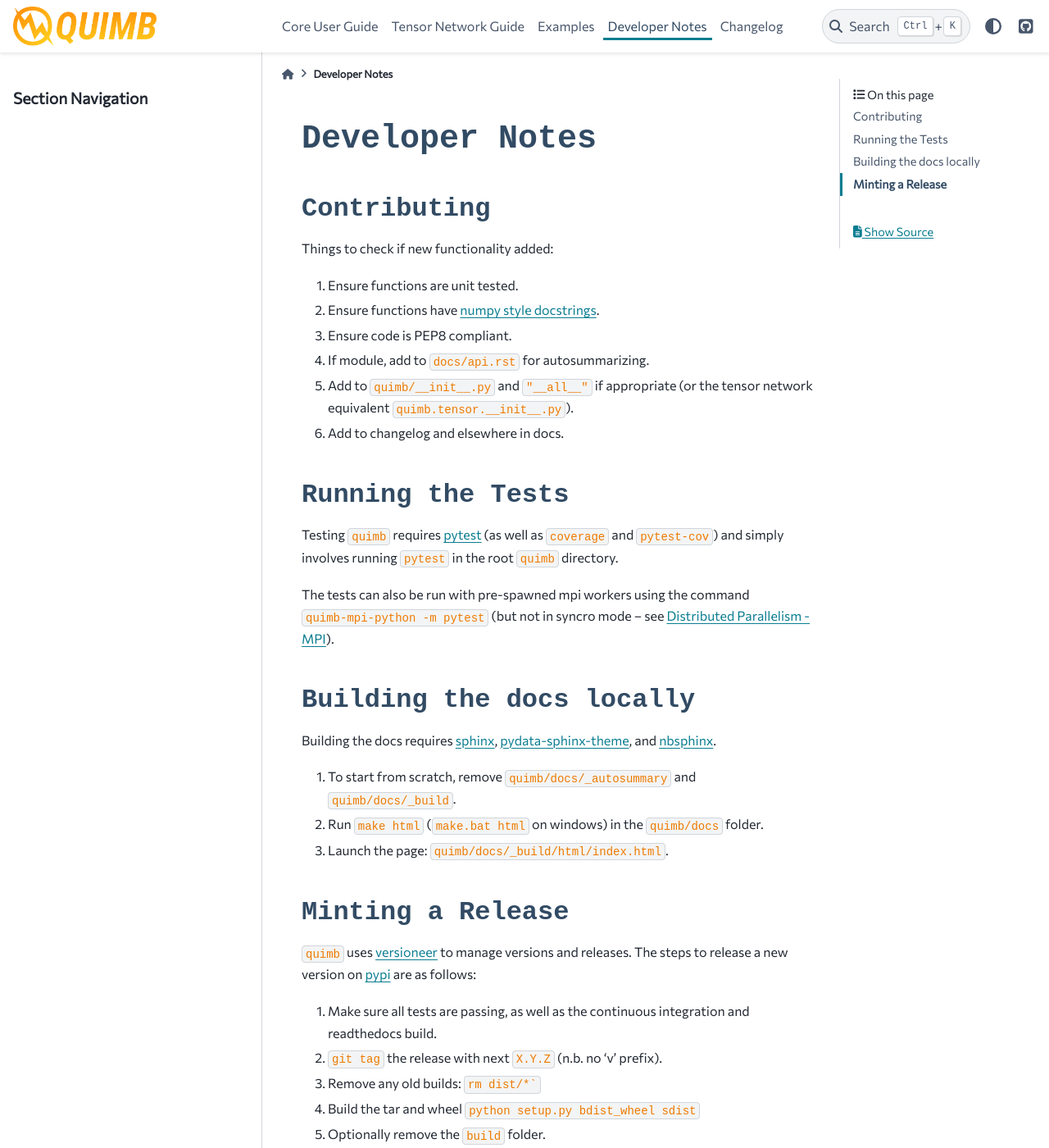
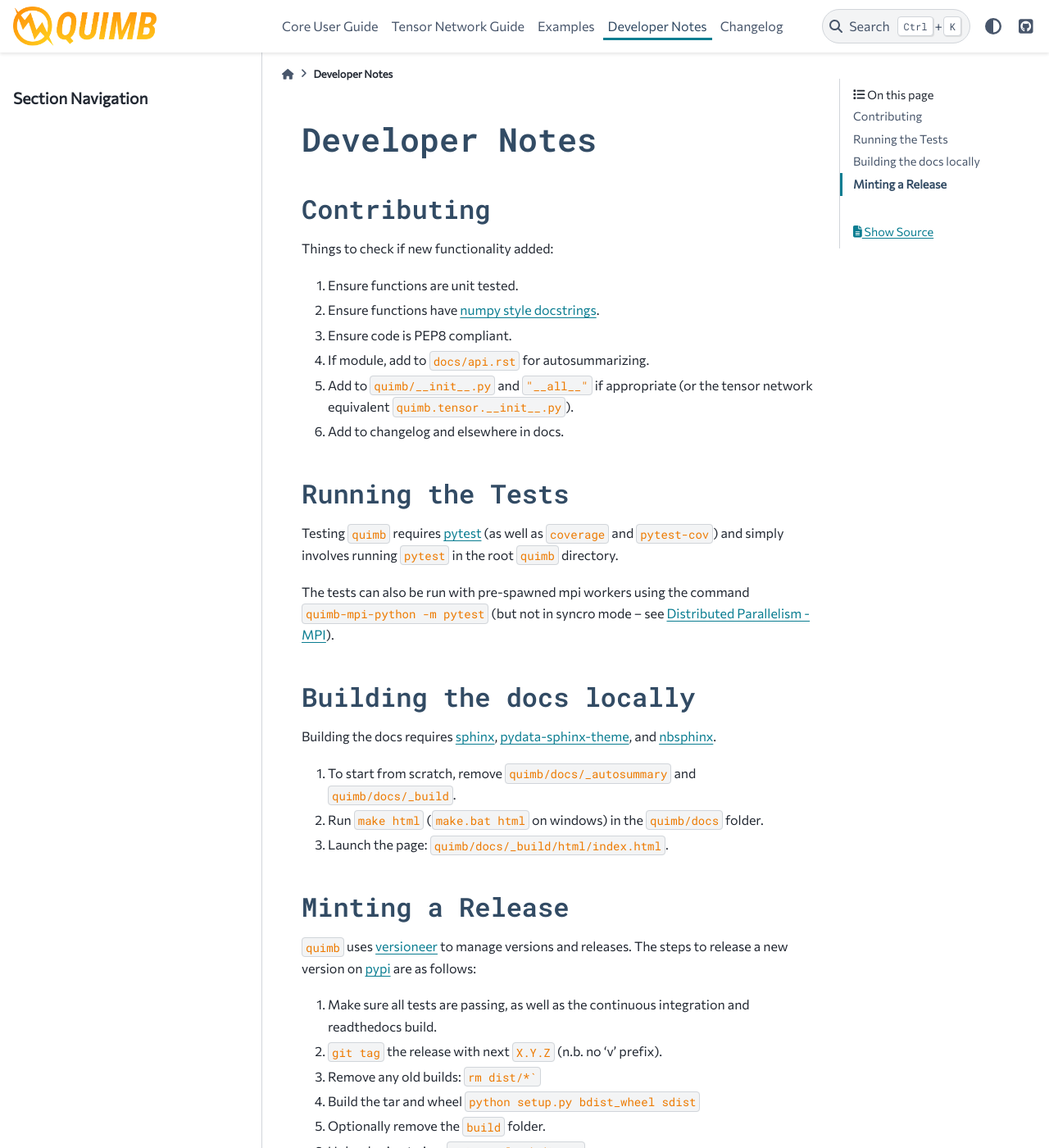
Before and after one commit to jcmgray/quimb, a Sphinx documentation site: the page built from docs/develop.rst, in a window 1280 px wide and 1400 px high. Shown: the whole window at 82% size. Built offline with Sphinx 7.4.7 and the PyData theme 0.15.4, drawn with Linux system fonts in a browser that asks for light colours; some web fonts are replaced; pages that are not in the unit, such as notebooks, are missing from menus.

Commit message:
docs: update fonts for faster loading [skip ci]

```diff
--- a/docs/_static/my-styles.css
+++ b/docs/_static/my-styles.css
@@ -1,6 +1,4 @@
-@import url('https://fontlibrary.org/face/aardvark-sans');
-@import url('https://fonts.googleapis.com/css2?family=Commissioner&display=swap');
-@import url('https://fontlibrary.org/face/code-new-roman');
+@import url('https://fonts.googleapis.com/css2?family=Commissioner&family=Roboto+Mono:wght@400;600&display=swap');
 
 code {
     color: #ed7a00;
@@ -13,7 +11,7 @@
 }
 
 h1, h2, h3 {
-    font-family: 'AardvarkFixedRegular', monospace;
+    font-family: 'Roboto Mono', monospace;
     font-weight: bold;
     color: var(--headercolor) !important;
 }
@@ -23,7 +21,7 @@
 }
 
 code, kbd, pre, samp {
-    font-family: 'CodeNewRomanRegular', monospace;
+    font-family: 'Roboto Mono', monospace;
 }
 
 .navbar-nav > .active > .nav-link {
```
